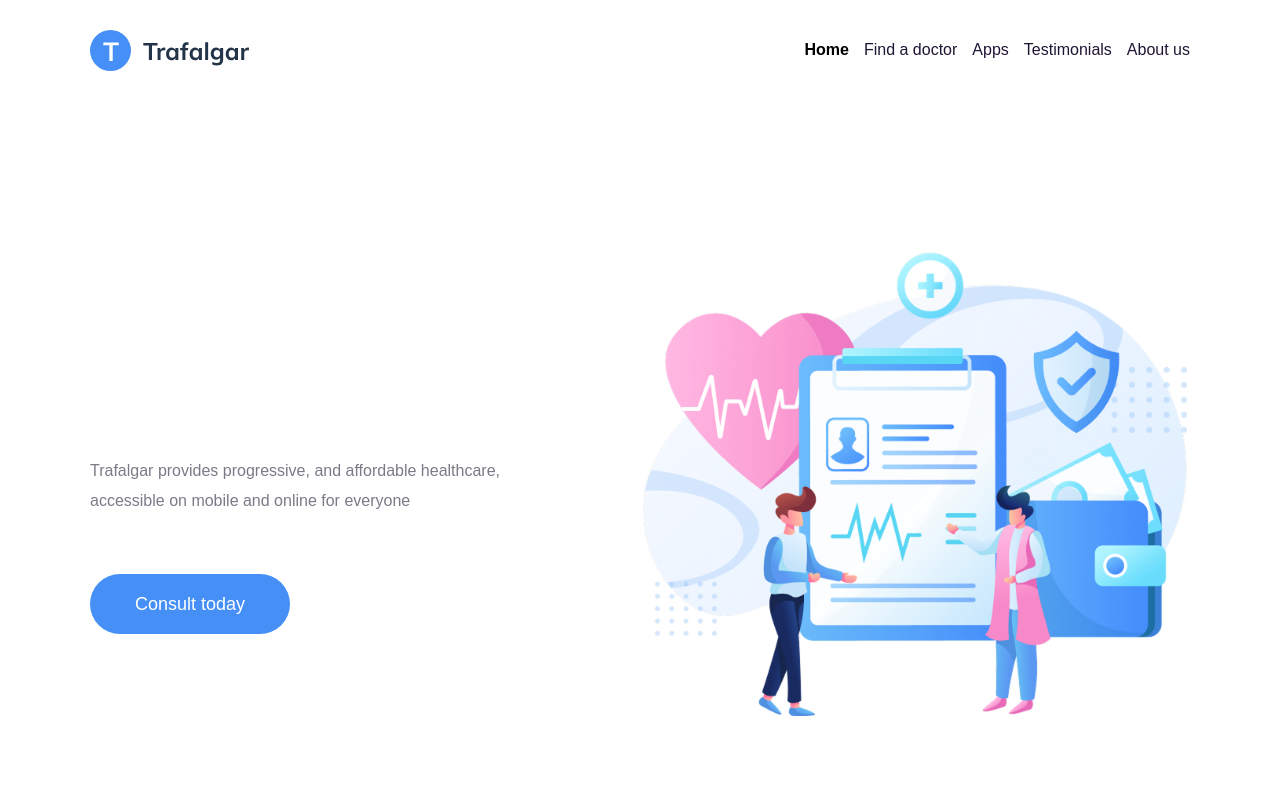
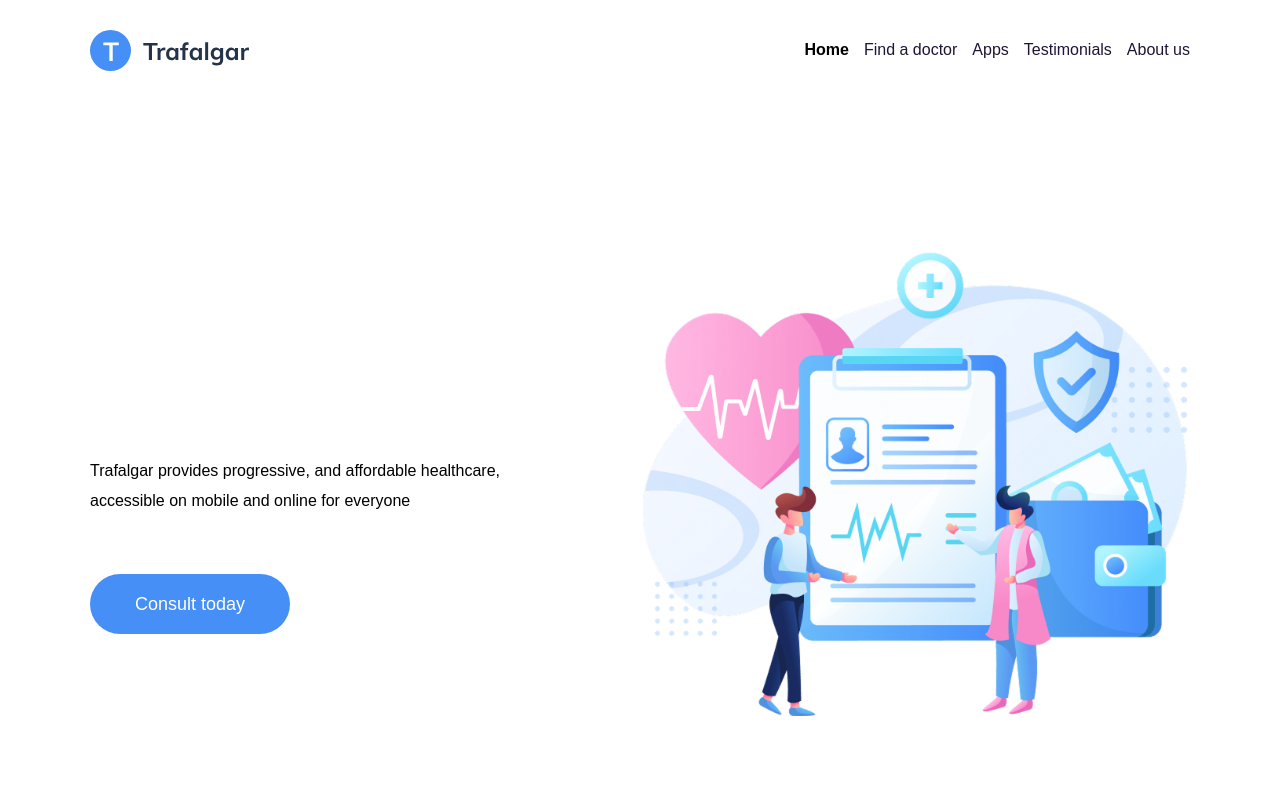
Before and after one commit to anikakash-strativ/DoctTime-React, a React (Vite) app: page / in a window 1280 px wide. Shown: the top 800 px of the page. Built offline with nearby package versions, Linux system fonts and the light colour scheme; a web font is replaced by a local one.

Commit message:
fix: heading color

```diff
--- a/src/components/HeroSection/HeroSection.css
+++ b/src/components/HeroSection/HeroSection.css
@@ -17,7 +17,8 @@
 }
 
 .body-text {
-    font-size: 21px
+    font-size: 21px;
+    color: black;
 }
 
 .hero-img img{
```
